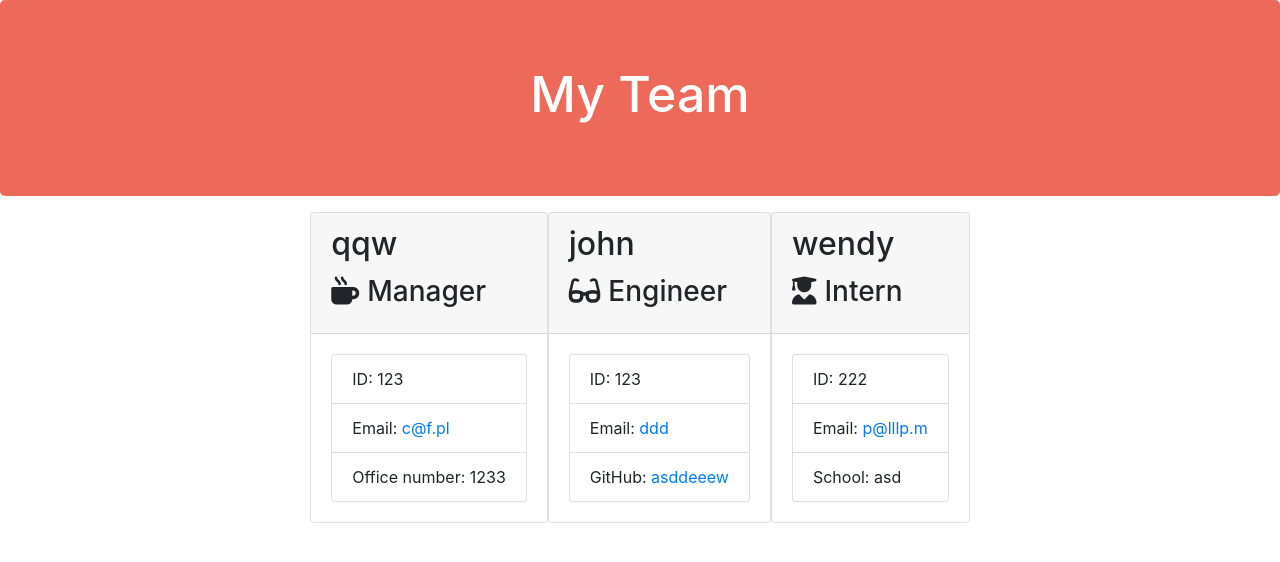
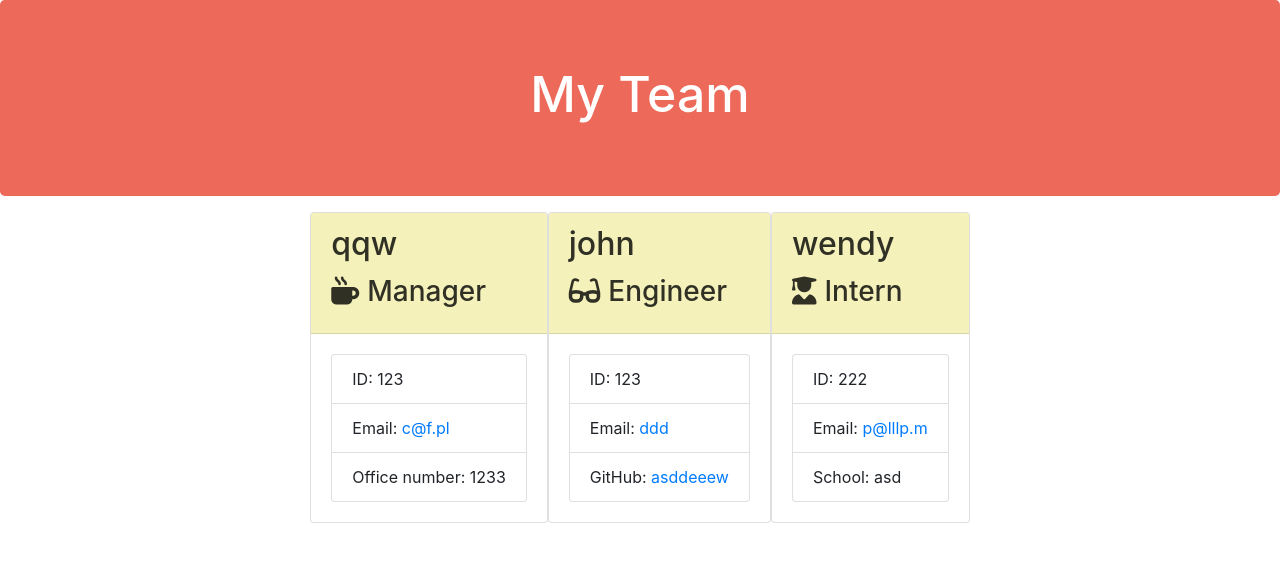
Before and after one commit to Pav85/my-team-profile-generator, a website: page output/team.html in a window 1280 px wide. Drawn offline with nearby package versions, Linux system fonts and the light colour scheme.

Commit message:
Update style.css

```diff
--- a/output/style.css
+++ b/output/style.css
@@ -4,6 +4,17 @@ h1 {
   color: white;
 }
 
+h2,
+h3 {
+  color: black;
+  opacity: 80%;
+}
+
 .jumbotron {
   background-color: #ed6a5a;
 }
+
+.card-header {
+  background-color: #f4f1bb;
+  min-height: 80px;
+}
```
